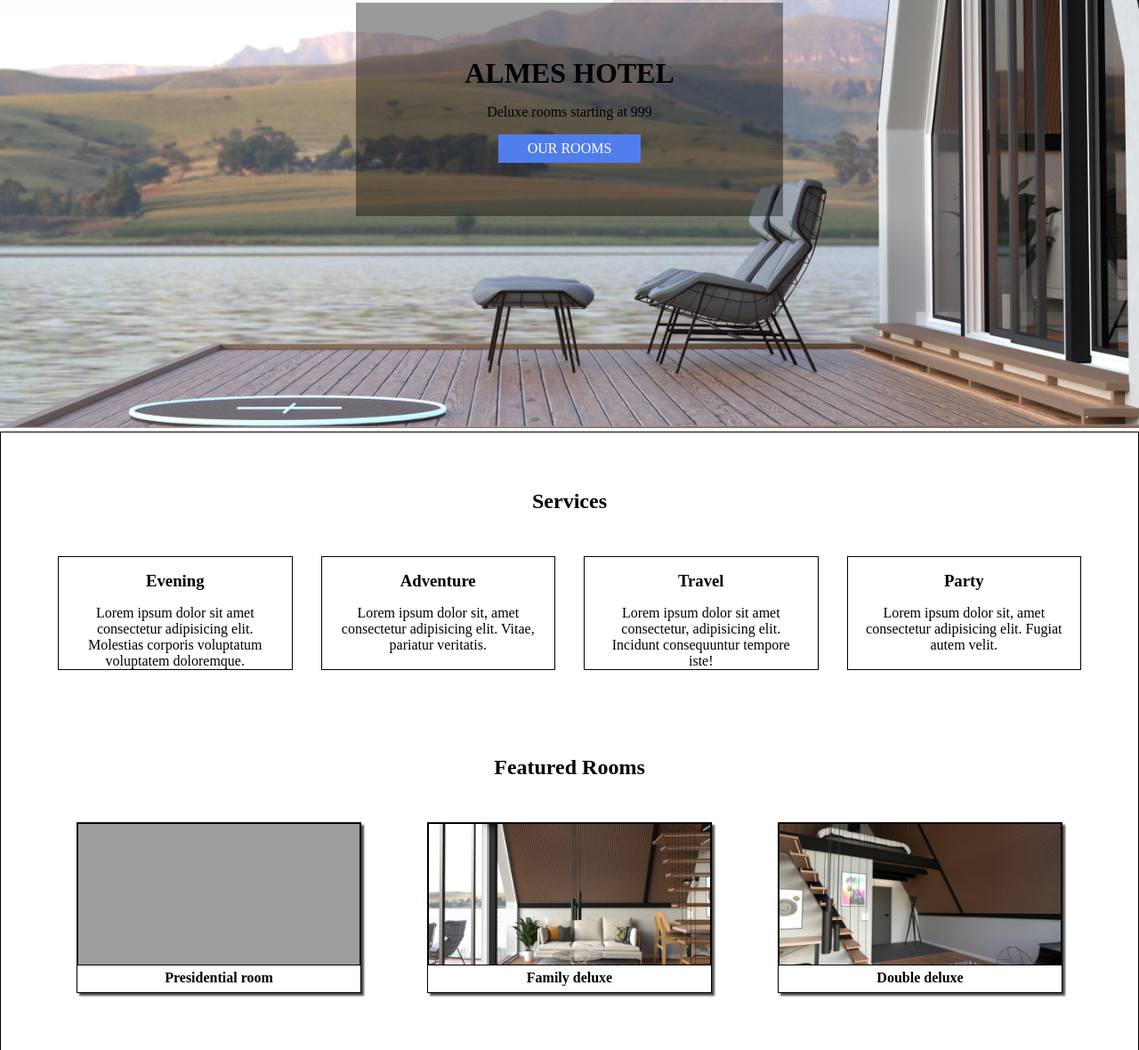
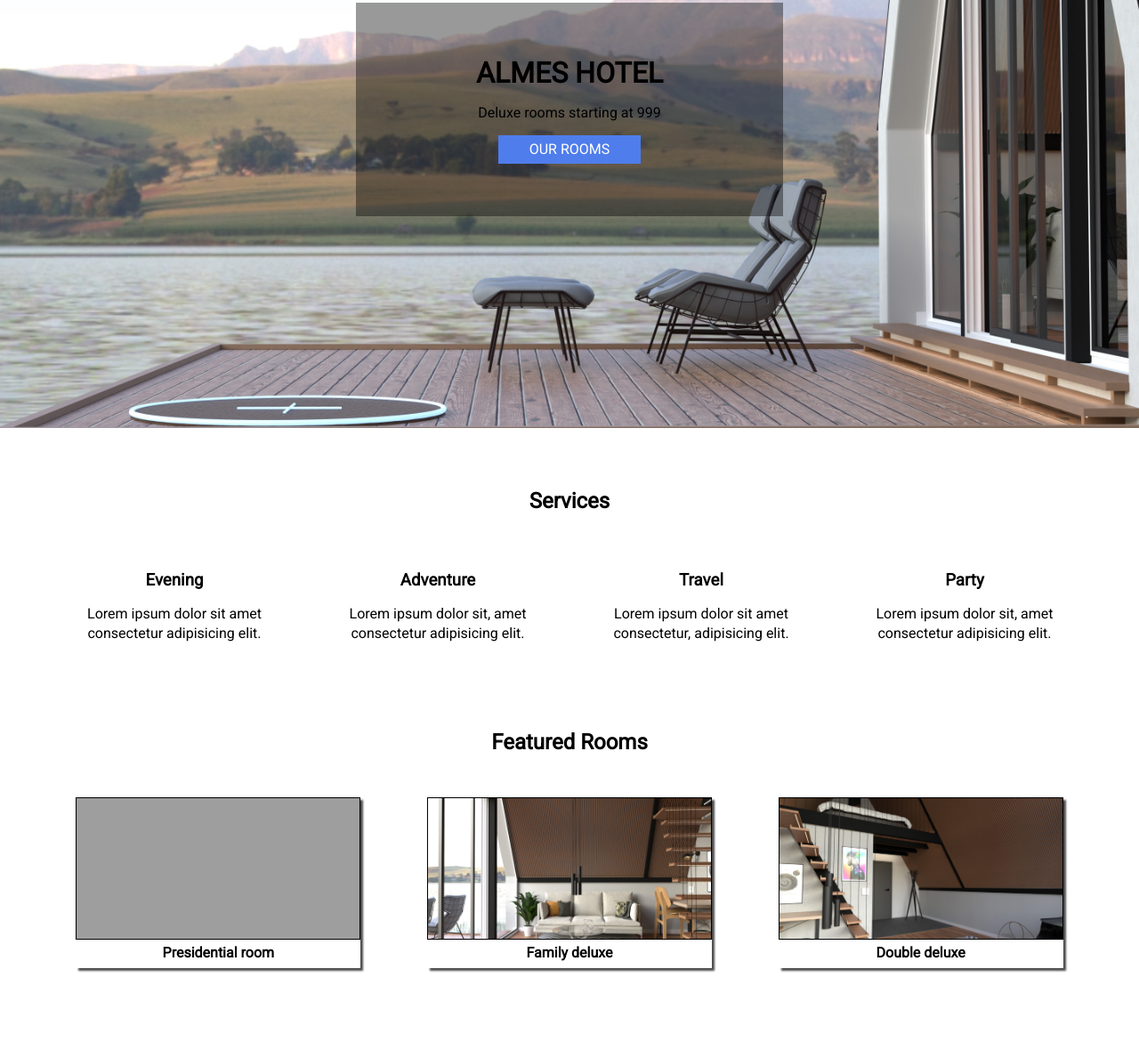
Before and after one commit to almerosen/Examination-html-css-v2, a plain HTML site: page index.html in a window 1280 px wide. Shown: the part 299-1479 px from the top of the page at 89% size. After the commit the page ends 1451 px from the top, so only its background shows below. Drawn offline with Linux system fonts and the light colour scheme; grey boxes are pictures that could not be loaded; a web font is replaced by a local one.

Commit message:
work in progress

```diff
--- a/CSS/style.css
+++ b/CSS/style.css
@@ -1,3 +1,5 @@
+@import url('https://fonts.googleapis.com/css2?family=Fira+Sans&family=Frank+Ruhl+Libre&family=Roboto&display=swap');
+
 * {
     padding: 0;
     margin: 0;
@@ -7,6 +9,7 @@
 body {
     width: 100vw;
     height: 100vh;
+    font-family: 'roboto', sans-serif;
 }
 
 /******************************/
@@ -15,24 +18,12 @@ h3 {
     margin: 1rem 0;
 }
 
-.wrapper {
-    /*max-width: 1000px;*/
-    border: 1px solid black;
-    padding: 0 4rem 4rem 4rem;
-    display: grid;
-    gap: 2rem;
-    grid-template-columns: repeat(12, 1fr);
-    grid-template-areas:
-    "services-header services-header services-header services-header services-header services-header services-header services-header services-header services-header services-header services-header"
-    "evening evening evening adventure adventure adventure travel travel travel party party party"
-    "featured-header featured-header featured-header featured-header featured-header featured-header featured-header featured-header featured-header featured-header featured-header featured-header"
-    "presidential presidential presidential presidential family family family family double-room double-room double-room double-room";
-}
 
 /************ NAV-BAR *************/
 
 .nav-bar {
-    grid-area: navbar;
+    position: fixed;
+    top: 0;
     width: 100%;
     height: 60px;
     /*position: fixed;
@@ -73,14 +64,13 @@ h3 {
 /****************************/
 
 .main-container {
-    grid-area: main;
+    margin-top: 60px;
     width: 100%;
     position: relative;
 }
 
 .main-container__logo {
     width: 100%;
-    /*object-fit: contain;*/
     object-fit: cover;
 }
 
@@ -110,6 +100,21 @@ h3 {
     align-items: center;
 }
 
+/************************************/
+
+.wrapper {
+    /*max-width: 1000px;*/
+    padding: 0 4rem 4rem 4rem;
+    display: grid;
+    gap: 2rem;
+    grid-template-columns: repeat(12, 1fr);
+    grid-template-areas:
+    "services-header services-header services-header services-header services-header services-header services-header services-header services-header services-header services-header services-header"
+    "evening evening evening adventure adventure adventure travel travel travel party party party"
+    "featured-header featured-header featured-header featured-header featured-header featured-header featured-header featured-header featured-header featured-header featured-header featured-header"
+    "presidential presidential presidential presidential family family family family double-room double-room double-room double-room";
+}
+
 /************** SERVICES **************/
 
 .services-header {
@@ -120,7 +125,6 @@ h3 {
 }
 
 .services-activities {
-    border: 1px solid black;
     display: flex;
     flex-direction: column;
     align-items: center;
@@ -144,6 +148,10 @@ h3 {
     grid-area: party;
 }
 
+.services-text {
+    line-height: 1.4rem;
+}
+
 /********** FEATURED ROOMS ***************/
 
 .featured-header {
@@ -158,7 +166,6 @@ h3 {
     height: 12rem;
     text-align: center;
     box-shadow: 3px 3px 2px 0px rgba(0,0,0,0.70);
-    border: 1px solid black;
     /*display: flex;
     flex-direction: column;*/
 }
@@ -208,7 +215,7 @@ h3 {
 
 
 
-@media screen and (max-width: 750px) {
+@media screen and (max-width: 800px) {
     .wrapper {
         grid-template-columns: 1fr 1fr;
         grid-template-areas:
--- a/index.html
+++ b/index.html
@@ -7,6 +7,7 @@
     <title>Hotel</title>
 </head>
 <body>
+
 
         <nav class="nav-bar">
             <div class="nav-bar__img-container">
@@ -27,7 +28,7 @@
             <div class="main-container__info">
                 <h1>ALMES HOTEL</h1>
                 <p>Deluxe rooms starting at 999</p>
-                <a href="#" class="main-container__link">OUR ROOMS</a>
+                <a href="rooms.html" class="main-container__link">OUR ROOMS</a>
             </div>
         </main>
 
@@ -39,21 +40,25 @@
             <section class="services-header">
                 <h2>Services</h2>
             </section>
+
             <section class="services-activities services-evening">
                 <h3>Evening</h3>
-                    <p>Lorem ipsum dolor sit amet consectetur adipisicing elit. Molestias corporis voluptatum voluptatem doloremque.</p>
+                    <p class="services-text">Lorem ipsum dolor sit amet consectetur adipisicing elit.</p>
             </section>
+
             <section class="services-activities services-adventure">
                 <h3>Adventure</h3>
-                <p>Lorem ipsum dolor sit, amet consectetur adipisicing elit. Vitae, pariatur veritatis. </p>
+                <p class="services-text">Lorem ipsum dolor sit, amet consectetur adipisicing elit.</p>
             </section>
+
             <section class="services-activities services-travel">
                 <h3>Travel</h3>
-                <p>Lorem ipsum dolor sit amet consectetur, adipisicing elit. Incidunt consequuntur tempore iste!</p>
+                <p class="services-text">Lorem ipsum dolor sit amet consectetur, adipisicing elit.</p>
             </section>
+
             <section class="services-activities services-party">
                 <h3>Party</h3>
-                <p>Lorem ipsum dolor sit, amet consectetur adipisicing elit. Fugiat autem velit.</p>
+                <p class="services-text">Lorem ipsum dolor sit, amet consectetur adipisicing elit.</p>
             </section>
 
 
```
